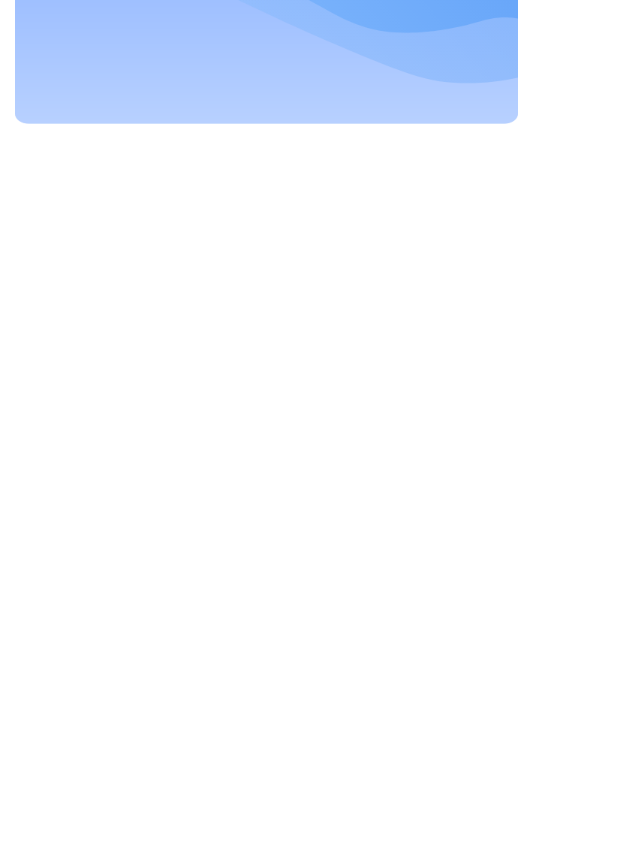
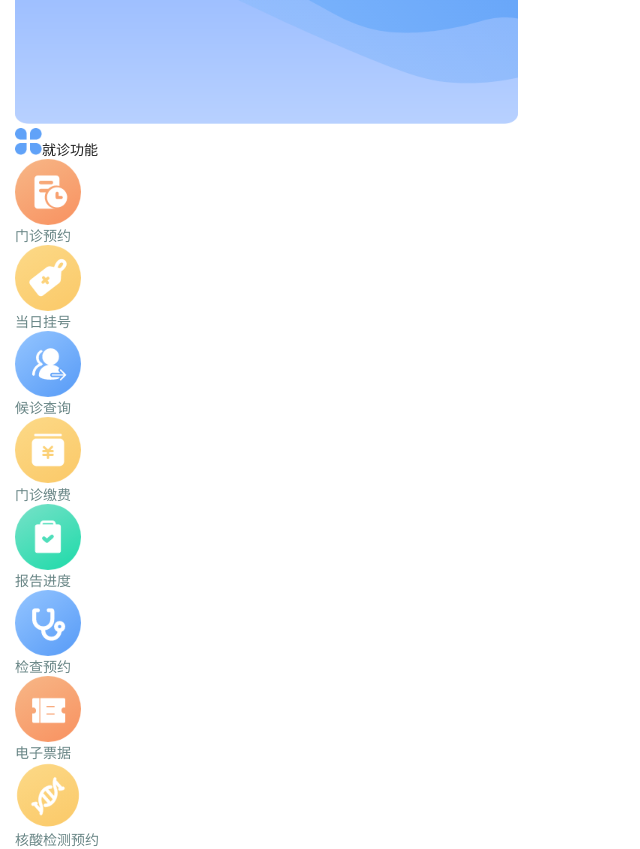
Before and after one commit to podiumdesu/webank-hospital, a React (Vite) app in the folder frontend/: page /medicalCard in a window 1280 px wide. Shown: the part 540-1389 px from the top of the page, without its empty margins (0-640 px from the left). Before the commit the page ends 800 px from the top, so only its background shows below. Built offline with nearby package versions, Linux system fonts and the light colour scheme.

Commit message:
Add: medical card functions part

```diff
--- a/frontend/src/pages/MedicalCard/index.jsx
+++ b/frontend/src/pages/MedicalCard/index.jsx
@@ -3,8 +3,38 @@ import { NavBar, Icon, WingBlank } from 'antd-mobile'
 import { Link } from 'react-router-dom'
 import blueFlower from '../../images/medicalCard/blueFlower.png'
 import cardBg from '../../images/medicalCard/cardBg.png'
+import allCategoryJSON from '@/config/category.json'
 
+const modules = Object.assign(
+    import.meta.glob('../../images/icon/*.png')
+  )
+const categoryIcon = {}
+const selectIcon = [
+    'outPatientAppointment',
+    'sameDayRegis',
+    'waitingInquiry',
+    'outPatientPayment',
+    'reportProgress',
+    'checkAppointment',
+    'electronicBill',
+    'covidTestAppointment'
+]
+await Promise.all((selectIcon).map(async i => {
+    categoryIcon[i] = (await modules[`../../images/icon/${i}.png`]()).default
+}))
 class App extends React.Component {
+    state = {
+        iconData: []
+    }
+    async componentDidMount() {
+        this.setState({
+            iconData: selectIcon.map(i => ({
+                icon: categoryIcon[i],
+                text: allCategoryJSON[i],
+                category: i
+            }))
+        })
+    }
     render() {
         return (
             <WingBlank>
@@ -20,16 +50,31 @@ class App extends React.Component {
                         <p className='text-xs leading-5'>性别：女</p>
                         <p className='text-xs leading-5'>年龄：23岁</p>
                         <p className='text-xs leading-5'>卡号：2342425325231</p>
-                        <p className='text-xs mt-5 w-24 text-center leading-5 rounded-2xl' style={{backgroundColor: '#61A1F8', color:'#3C55D5 '}}>⇆ 切换就诊人</p>
+                        <p className='text-xs mt-5 w-24 text-center leading-5 rounded-2xl' style={{ backgroundColor: '#61A1F8', color: '#3C55D5 ' }}>⇆ 切换就诊人</p>
                     </div>
                     <p className='absolute top-0 right-0 rounded-bl-lg rounded-tr-lg p-1 pl-3 z-20 text-xs' style={{ color: '#252517', background: '#FBCD6F' }}>自费卡</p>
                     <img src={cardBg} className='w-full opacity-50' />
                     <div className='absolute flex flex-col justify-center items-center w-full h-full top-0'>
                         <img className='w-screen-1/4 h-w-screen-1/4 absolute right-6 top-10' src={cardBg}></img>
-                        <span className='font-bold text-whie text-base'>{}</span>
+                        <span className='font-bold text-whie text-base'></span>
                     </div>
                 </div>
-
+                <p className='m-1 mt-8 flex items-center'>
+                    <img className='inline-block w-4' src={blueFlower} />
+                    <span className='text-lg text-lg leading-6 ml-2' style={{ color: '#242424' }}>就诊功能</span>
+                </p>
+                <div className='grid grid-cols-4 gap-y-8 mt-8'>
+                    {this.state.iconData.map((dataItem, i) => (
+                        <Link to={`/${dataItem.category}`} key={i}>
+                            <div className='flex flex-col items-center'>
+                                <img src={dataItem.icon} className='w-1/2' alt='' />
+                                <div className='mt-2 text-xs'>
+                                    <span style={{color: 'rgba(4, 52, 52, 0.6)'}}>{dataItem.text}</span>
+                                </div>
+                            </div>
+                        </Link>
+                    ))}
+                </div>
             </WingBlank>
         )
 
```
